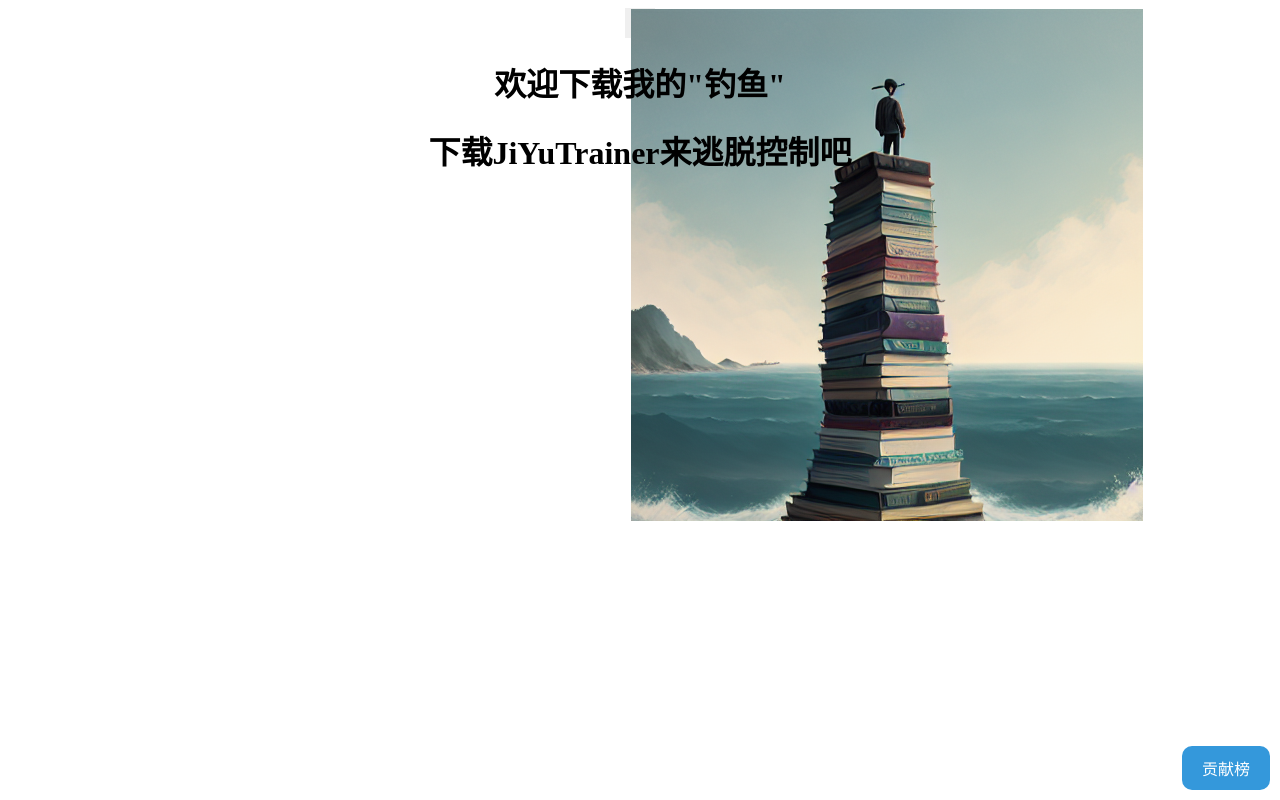
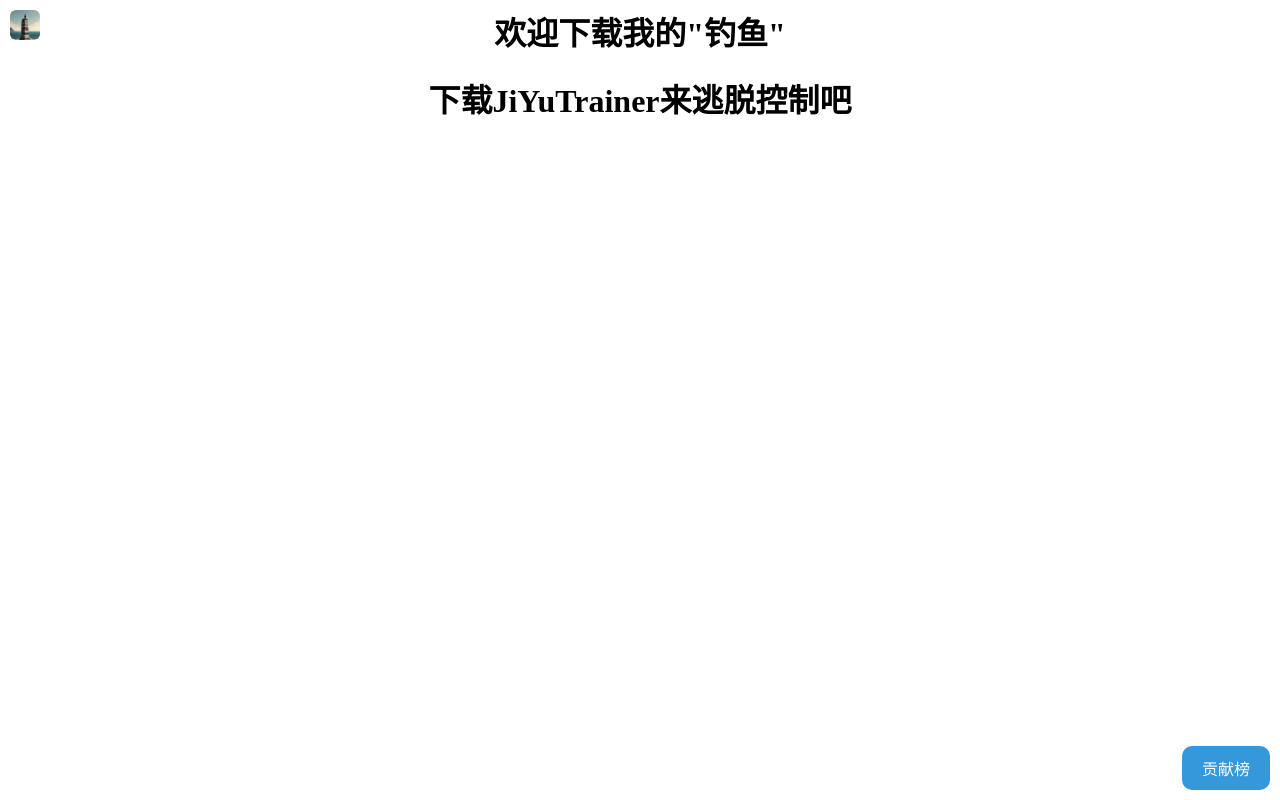
Before and after one commit to lyuwenhan/lyuwenhan.github.io, a plain HTML site: page index.html in a window 1280 px wide. Drawn offline with Linux system fonts and the light colour scheme.

Commit message:
Update index.html

```diff
--- a/index.html
+++ b/index.html
@@ -45,15 +45,20 @@
 		.b {
 			width: 30px;
 			height: 30px;
-			background-size: cover;
-			border: none;
+			border-radius: 20%;
+			position: fixed;
+			top: 10px;
+			left: 10px;
+			border: 0;
+			padding: 0;
+			background: none;
 			cursor: pointer;
 		}
 	</style>
 </head>
 
 <body>
-	<button class="b"><img src="file/icon.png"></button>
+	<a href="/"><img class="b" src="file/icon.png"></button>
 	<h1><a href='/fishing'>欢迎下载我的"钓鱼"</a><br></h1>
 	<h1><a href='/file/JiYuTrainer.exe'>下载JiYuTrainer来逃脱控制吧</a><br></h1>
 	<a href="/contribution" class="a">贡献榜</a>
```
